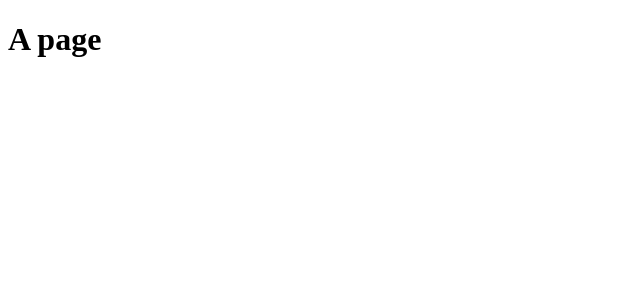
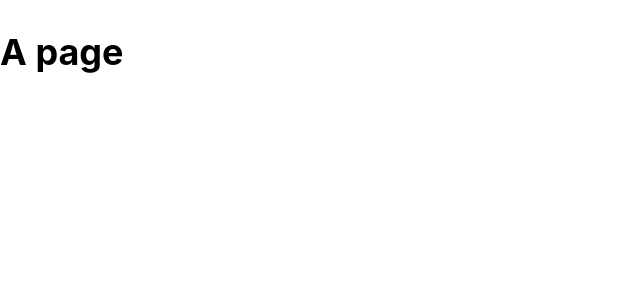
Before and after one commit to akhilalekha/nextjs-blog, a Next.js app: page /page in a window 1280 px wide. Shown: the top 300 px of the page, without its empty margins (0-640 px from the left). Built offline with nearby package versions, Linux system fonts and the light colour scheme.

Commit message:
create a global styles file and import it in pages/_app.js

```diff
--- a/pages/_app.js
+++ b/pages/_app.js
@@ -1,3 +1,4 @@
+import "../styles/global.css";
 export default function App({ Component, pageProps }) {
 	return <Component {...pageProps} />;
 }
--- /dev/null
+++ b/styles/global.css
@@ -0,0 +1,27 @@
+html,
+body {
+	padding: 0;
+	margin: 0;
+	font-family: -apple-system, BlinkMacSystemFont, Segoe UI, Roboto, Oxygen,
+		Ubuntu, Cantarell, Fira Sans, Droid Sans, Helvetica Neue, sans-serif;
+	line-height: 1.6;
+	font-size: 18px;
+}
+
+* {
+	box-sizing: border-box;
+}
+
+a {
+	color: #0070f3;
+	text-decoration: none;
+}
+
+a:hover {
+	text-decoration: underline;
+}
+
+img {
+	max-width: 100%;
+	display: block;
+}
```
Also changed, not shown: 1 other file (tests, documents, lock files or other folders).
